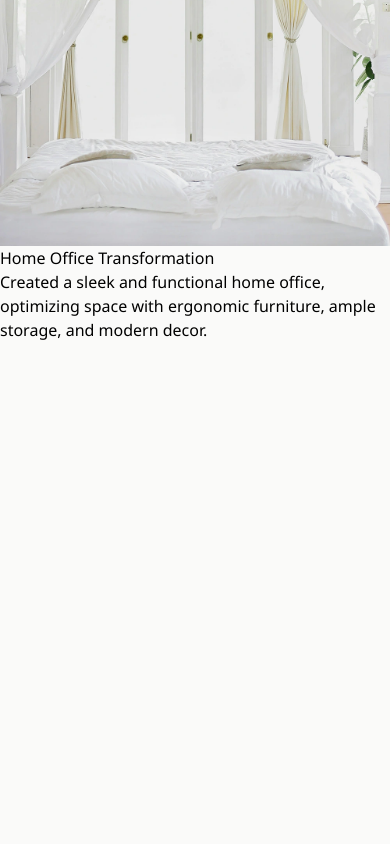
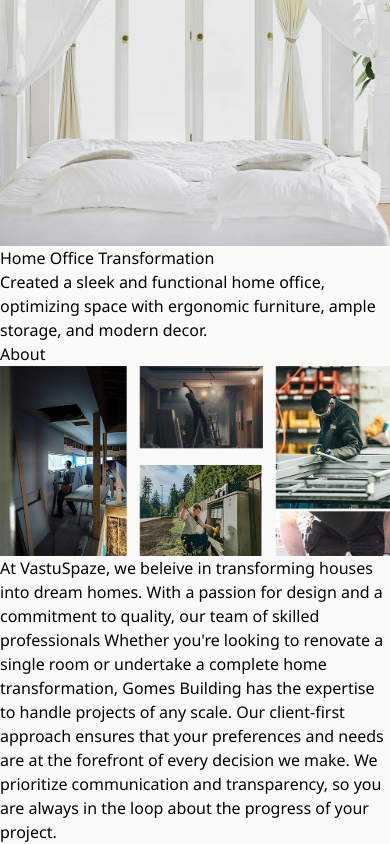
Before and after one commit to Souravjha69/Landing-Page, a React (Vite) app: page / in a window 390 px wide. Shown: the part 5681-6525 px from the top of the page. Before the commit the page ends 6023 px from the top, so only its background shows below. Built offline with nearby package versions, Linux system fonts and the light colour scheme.

Commit message:
About section is completed

```diff
--- a/src/App.jsx
+++ b/src/App.jsx
@@ -1,4 +1,5 @@
 import './App.css'
+import About from './components/About'
 import Hero from './components/Hero'
 import Navbar from './components/Navbar'
 import Portfolio from './components/Portfolio'
@@ -13,6 +14,7 @@
         <Hero />
         <Services />
         <Portfolio />
+        <About />
       </main>
     </>
   )
--- /dev/null
+++ b/src/components/About.jsx
@@ -0,0 +1,20 @@
+import aboutImage from "../assets/about.webp"
+function About() {
+    return (
+        <section className="max-w-7xl mx-auto border-b-2 mt-20" id="about">
+            <h2 className="text-xl lg:text-3xl tracking-tight text-center uppercase mb-12 mx-4">
+                About
+            </h2>
+            <div className="flex flex-col items-center lg:space-x-8 mx-4 mb-20">
+                <div className="mb-8 lg:mb-0">
+                    <img src={aboutImage} alt="About VastuSpaze" className="w-full h-auto" />
+                </div>
+                <p className="text-lg lg:text-3xl font-light text-center lg:text-left max-w-5xl mx-auto mt-8">
+                    At VastuSpaze, we beleive in transforming houses into dream homes. With a passion for design and a commitment to quality, our team of skilled professionals
+                    Whether you're looking to renovate a single room or undertake a complete home transformation, Gomes Building has the expertise to handle projects of any scale. Our client-first approach ensures that your preferences and needs are at the forefront of every decision we make. We prioritize communication and transparency, so you are always in the loop about the progress of your project.
+                </p>
+            </div>
+        </section>
+    )
+}
+export default About;
```
